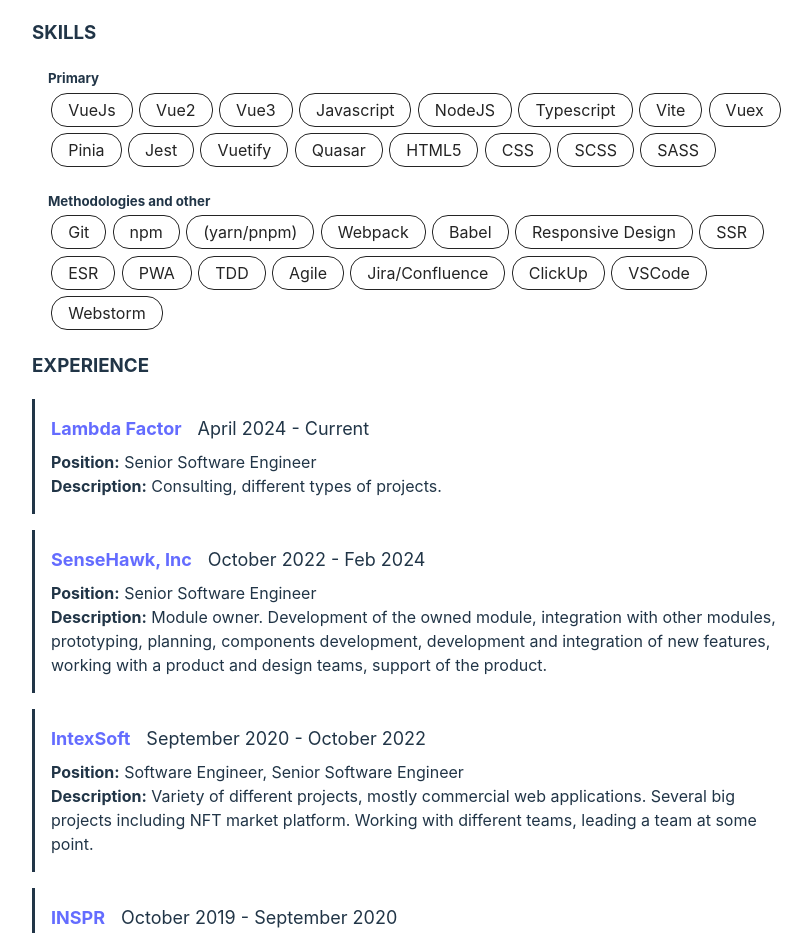
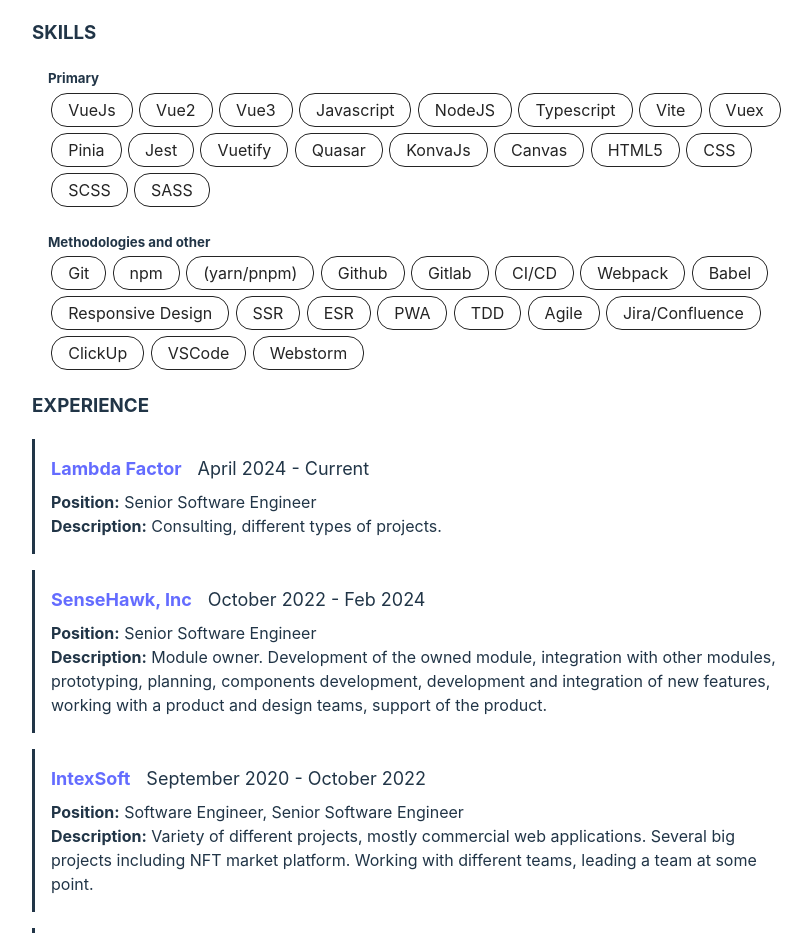
Before and after one commit to mbudzko/mbduzko_CV, a Vue app: page / in a window 1280 px wide. Shown: the part 804-1737 px from the top of the page, without its empty margins (8-820 px from the left). Built offline with nearby package versions, Linux system fonts and the light colour scheme.

Commit message:
update skills

```diff
--- a/src/App.vue
+++ b/src/App.vue
@@ -2,8 +2,8 @@
 import SkillChip from "./components/SkillChip.vue";
 import WorkCard from "./components/WorkCard.vue";
 
-const skills = ['VueJs', 'Vue2', 'Vue3', 'Javascript', 'NodeJS', 'Typescript', 'Vite', 'Vuex', 'Pinia', 'Jest', 'Vuetify', 'Quasar', 'HTML5', 'CSS', 'SCSS', 'SASS'];
-const secondary = ['Git', 'npm', '(yarn/pnpm)', 'Webpack', 'Babel', 'Responsive Design', 'SSR', 'ESR', 'PWA', 'TDD', 'Agile', 'Jira/Confluence', 'ClickUp', 'VSCode', 'Webstorm',]
+const skills = ['VueJs', 'Vue2', 'Vue3', 'Javascript', 'NodeJS', 'Typescript', 'Vite', 'Vuex', 'Pinia', 'Jest', 'Vuetify', 'Quasar', 'KonvaJs', 'Canvas', 'HTML5', 'CSS', 'SCSS', 'SASS'];
+const secondary = ['Git', 'npm', '(yarn/pnpm)', 'Github', 'Gitlab', 'CI/CD', 'Webpack', 'Babel', 'Responsive Design', 'SSR', 'ESR', 'PWA', 'TDD', 'Agile', 'Jira/Confluence', 'ClickUp', 'VSCode', 'Webstorm',]
 
 const jobs = [
   {
```
